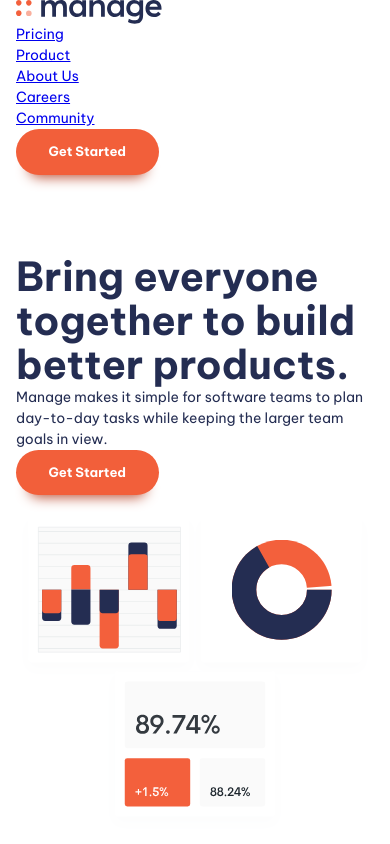
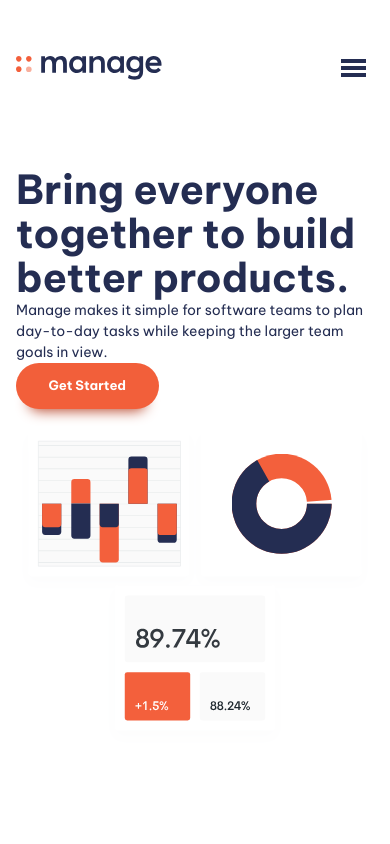
Before and after one commit to PumpkinPeasant/responsive-front, a Nuxt app: page / in a window 390 px wide. Shown: the top 844 px of the page. Built offline with nearby package versions, Linux system fonts and the light colour scheme.

Commit message:
Mobile navigation

```diff
--- a/assets/main.css
+++ b/assets/main.css
@@ -85,6 +85,11 @@
 body {
     text-rendering: optimizeSpeed;
     line-height: 1.5;
+}
+
+a{
+    color: inherit;
+    text-decoration: none;
 }
 
 /* A elements that don't have a class get default styles */
@@ -208,6 +213,17 @@
     padding-block: var(--size-900);
 }
 
+.visually-hidden {
+    position: absolute !important;
+    width: 1px !important;
+    height: 1px !important;
+    padding: 0 !important;
+    margin: -1px !important;
+    overflow: hidden !important;
+    clip: rect(0,0,0,0) !important;
+    white-space: nowrap !important;
+    border: 0 !important;
+}
 
 /*Styling*/
 
--- a/components/AppHeader.vue
+++ b/components/AppHeader.vue
@@ -1,5 +1,7 @@
 <script setup lang="ts">
 import Logo from '~/assets/images/logo.svg'
+import MenuOpen from '~/assets/images/icon-close.svg'
+import MenuClose from '~/assets/images/icon-hamburger.svg'
 import AButton from "~/components/UI/AButton.vue";
 
 const navItems = [
@@ -25,26 +27,114 @@
   },
 ]
 
+const toggleMenu = ref(false)
+
+let toggle = () => {
+  toggleMenu.value = !toggleMenu.value
+}
+
 </script>
 
 <template>
-  <header>
+  <div class="overlay" :data-overlay="toggleMenu">
+  </div>
+  <header class="header">
     <div class="container">
+      <div class="nav-wrapper">
         <a href="#">
           <img :src="Logo" alt="Manage">
         </a>
-      <nav aria-label="Primary">
-        <ul role="list">
+        <button @click="toggle" class="mobile-nav-toggle" aria-controls="primary-navigation"
+                :aria-expanded="toggleMenu">
+          <img :src="toggleMenu ? MenuOpen : MenuClose" alt="" aria-hidden="true">
+          <span class="visually-hidden">Menu</span>
+        </button>
+        <nav aria-label="Primary"
+             :data-visible="toggleMenu"
+             class="primary-navigation"
+             id="primary-navigation">
+          <ul class="nav-list" role="list">
             <li v-for="(item, index) in navItems" :key="index">
               <a :href="item.href">{{ item.title }}</a>
             </li>
           </ul>
         </nav>
-      <a-button/>
+        <a-button class="nav-button"/>
+      </div>
     </div>
   </header>
 </template>
 
 <style scoped>
+.header {
+  top: var(--size-700);
+  position: sticky;
+  margin-bottom: var(--size-700);
+}
 
+.nav-wrapper {
+  display: flex;
+  justify-content: space-between;
+  align-items: center;
+}
+
+.mobile-nav-toggle {
+  display: none;
+}
+
+.nav-list {
+  display: flex;
+  gap: clamp(var(--size-400), 5vw, var(--size-600));
+  font-size: var(--fs-nav);
+  font-weight: var(--fw-semi-bold);
+}
+
+@media (max-width: 50em) {
+  .primary-navigation {
+    display: none;
+
+    position: fixed;
+    padding: var(--size-700);
+    inset: 7rem var(--size-400) auto;
+    background: var(--clr-neutral-100);
+    border-radius: var(--size-100);
+    box-shadow: 0 0 0.75em rgba(0, 0, 0, 0.05);
+  }
+
+  .overlay[data-overlay=true] {
+    position: fixed;
+    inset: 0;
+    background: linear-gradient(rgba(0, 0, 0, 0), rgba(0, 0, 0, 0.8));
+  }
+
+  .primary-navigation[data-visible=true] {
+    display: block;
+  }
+
+  .nav-list {
+    display: grid;
+    gap: var(--size-600);
+    text-align: center;
+    font-weight: var(--fw-bold);
+  }
+
+  .nav-list a:hover,
+  .nav-list a:focus {
+    color: var(--clr-accent-400);
+  }
+
+  .mobile-nav-toggle {
+    display: block;
+    width: 40px;
+    height: 40px;
+    cursor: pointer;
+    background: transparent;
+    border: 0;
+    padding: 0.5em;
+  }
+
+  .nav-button {
+    display: none;
+  }
+}
 </style>
```
Lines whose indentation alone changed are shown as unchanged.
